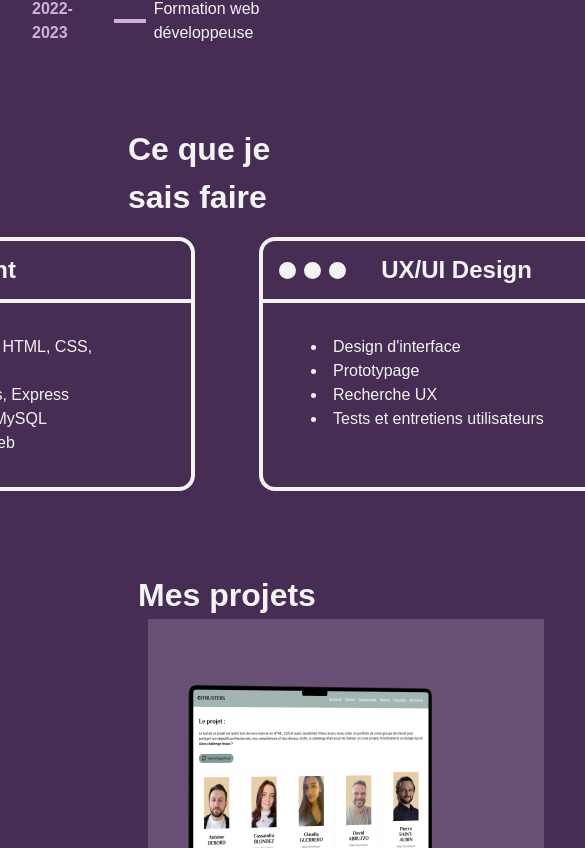
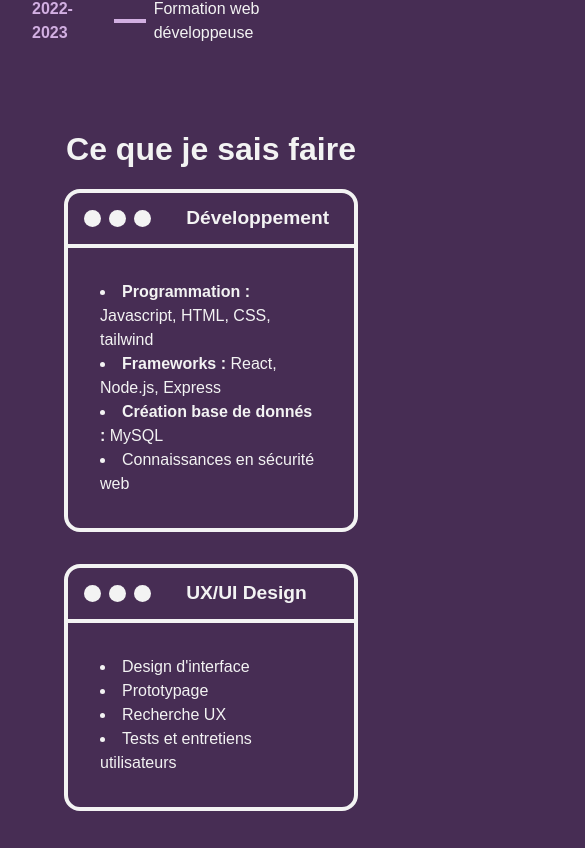
Before and after one commit to CassandraBZ/portfolio-app, a React (Vite) app: page / in a window 390 px wide. Shown: the part 2196-3044 px from the top of the page, 585 px wide, since content can reach past the window. Built offline with nearby package versions, Linux system fonts and the light colour scheme; a web font is replaced by a local one.

Commit message:
skills refacto

```diff
--- /dev/null
+++ b/src/assets/css/Skills.css
@@ -0,0 +1,70 @@
+.skill-section {
+  display: flex;
+  flex-direction: column;
+  justify-content: space-between;
+  align-items: center;
+  margin: 4rem 4rem 4rem 8rem;
+}
+
+.skills-container {
+  display: flex;
+  flex-direction: row;
+  gap: 4rem;
+  margin: 1rem 0;
+}
+
+.skills {
+  border: 4px solid var(--white);
+  border-radius: 1rem;
+  width: 30rem;
+}
+
+.skill-title-container {
+  display: flex;
+  flex-direction: row;
+  align-items: center;
+  gap: 0.5rem;
+  padding-left: 1rem;
+}
+
+.skill-title {
+  font-weight: 700;
+  font-size: 1.5rem;
+  padding-left: 1rem;
+  margin: 0.7rem;
+}
+
+.dot-skills {
+  height: 17px;
+  width: 17px;
+  background-color: var(--white);
+  border-radius: 50%;
+}
+
+.skills-list {
+  margin: 2rem 3rem;
+}
+
+@media (max-width: 768px) {
+  .skills-container {
+    flex-direction: column;
+    gap: 2rem;
+  }
+
+  .skill-section {
+    margin: 2rem 2rem 2rem 4rem;
+  }
+
+  .skills {
+    width: 100%;
+  }
+
+  .skill-title {
+    font-size: 1.2rem;
+  }
+
+  .skills-list {
+    margin: 1rem 1rem;
+    padding: 1rem;
+  }
+}
--- a/src/components/sections/Skills.jsx
+++ b/src/components/sections/Skills.jsx
@@ -1,3 +1,5 @@
+import "../../assets/css/Skills.css";
+
 function Skills() {
   return (
     <div className="skill-section">
--- a/src/index.css
+++ b/src/index.css
@@ -52,53 +52,6 @@ h3 {
   font-weight: 800;
   margin: 0;
   padding: 0;
-}
-
-.skill-section {
-  display: flex;
-  flex-direction: column;
-  justify-content: space-between;
-  align-items: center;
-  margin: 4rem 4rem 4rem 8rem;
-}
-
-.skills-container {
-  display: flex;
-  flex-direction: row;
-  gap: 4rem;
-  margin: 1rem 0;
-}
-
-.skills {
-  border: 4px solid var(--white);
-  border-radius: 1rem;
-  width: 30rem;
-}
-
-.skill-title-container {
-  display: flex;
-  flex-direction: row;
-  align-items: center;
-  gap: 0.5rem;
-  padding-left: 1rem;
-}
-
-.skill-title {
-  font-weight: 700;
-  font-size: 1.5rem;
-  padding-left: 1rem;
-  margin: 0.7rem;
-}
-
-.dot-skills {
-  height: 17px;
-  width: 17px;
-  background-color: var(--white);
-  border-radius: 50%;
-}
-
-.skills-list {
-  margin: 2rem 3rem;
 }
 
 .projects-section {
```
